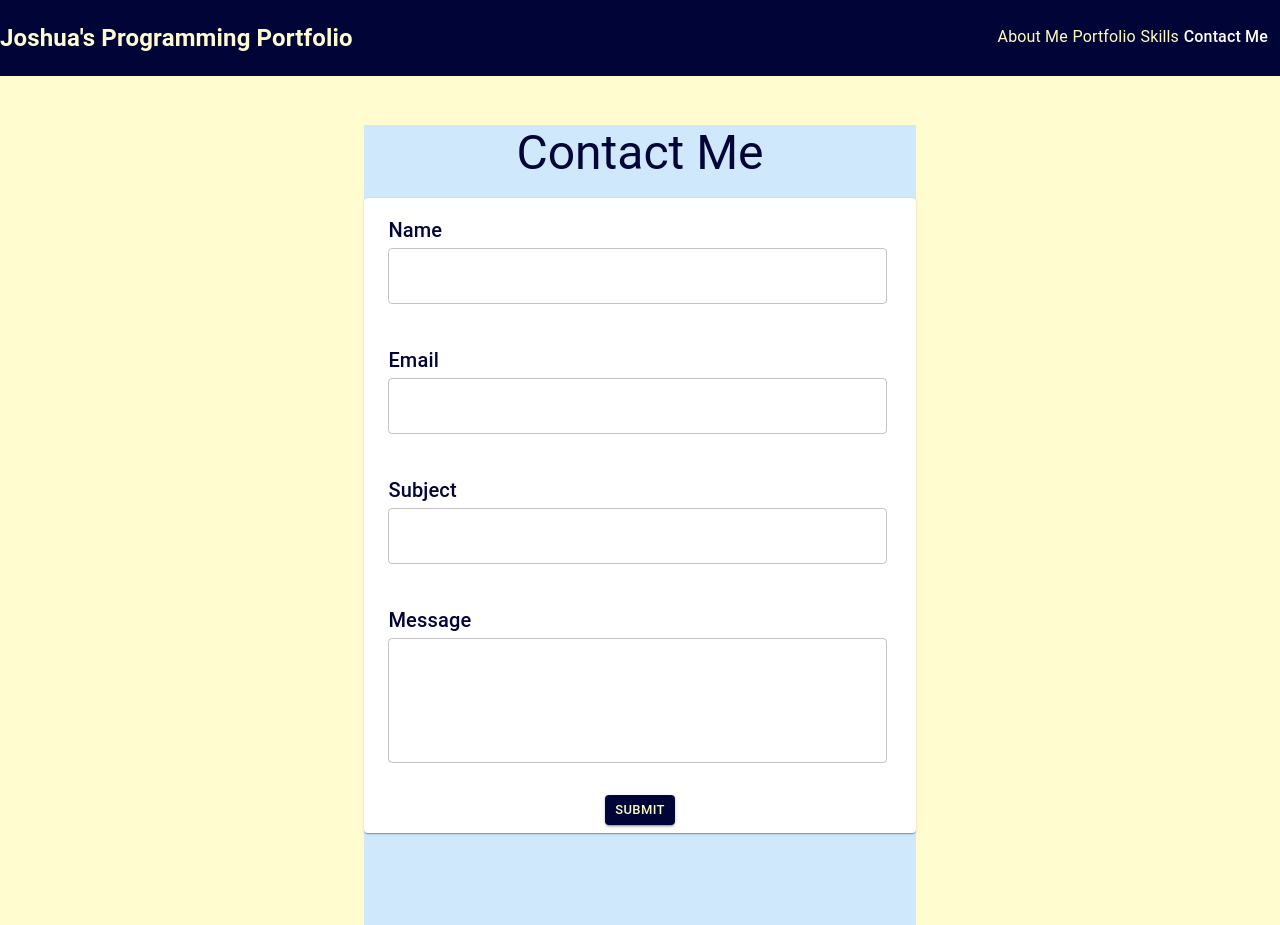
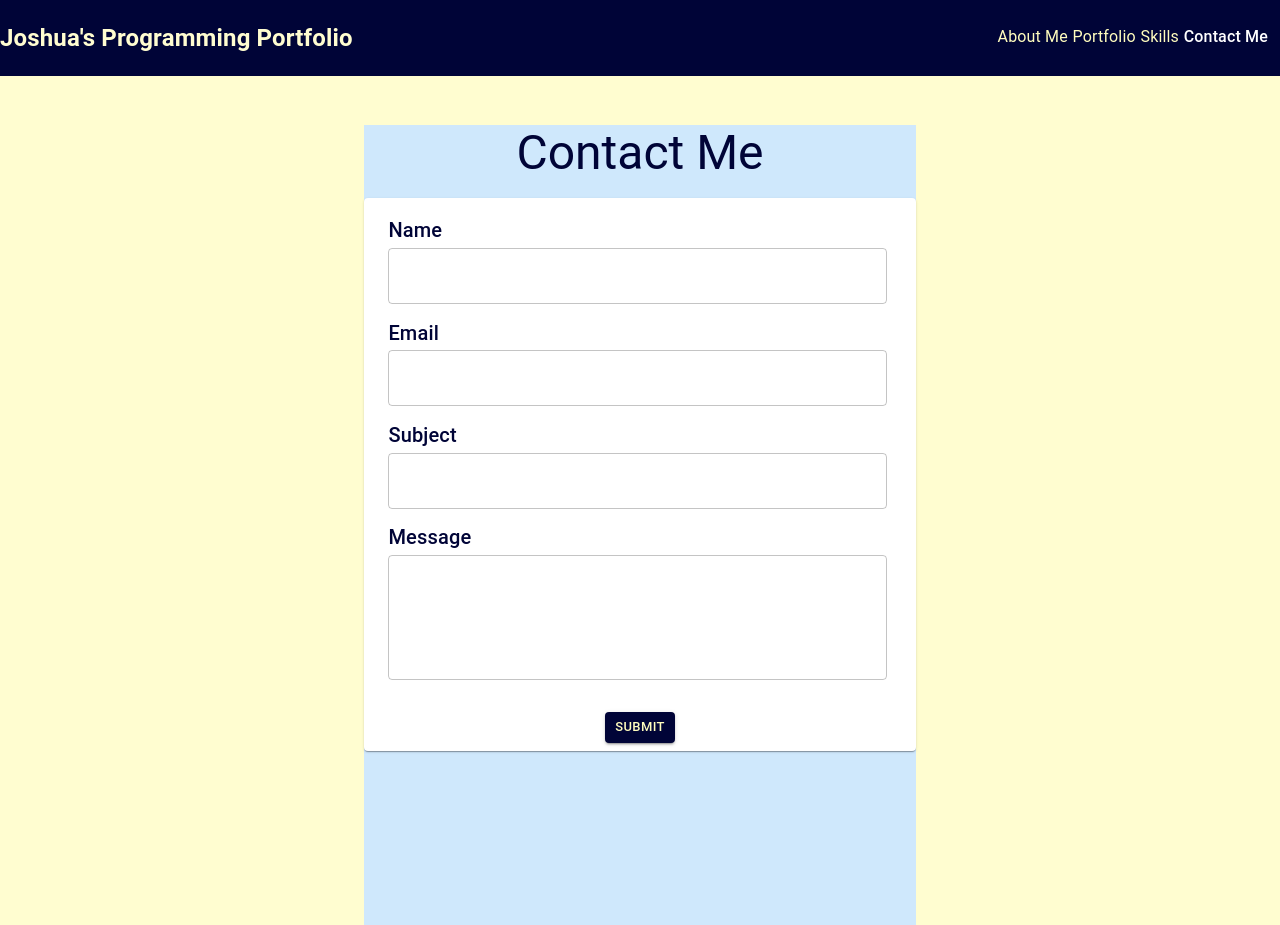
Before and after one commit to CoderJ01/material-ui-programming-portfolio, a React (Create React App) app: page /contact-me in a window 1280 px wide. Built offline with nearby package versions, Linux system fonts and the light colour scheme.

Commit message:
modify vertical spacing of input fields

```diff
--- a/src/pages/ContactMe/ContactMe.page.jsx
+++ b/src/pages/ContactMe/ContactMe.page.jsx
@@ -34,7 +34,7 @@ const ContactMe = () => {
                         </Box>
                     </CardContent>
                     {/* two  */}
-                    <CardContent sx={{ textAlign: 'left' }}>
+                    <CardContent sx={{ textAlign: 'left', marginTop: '-5%' }}>
                         <Container sx={{ marginLeft: '-3%'}}>
                             <Typography variant="h6" gutterBottom sx={{ color: 'rgb(0, 4, 55)'}}>Email</Typography>
                         </Container>
@@ -50,7 +50,7 @@ const ContactMe = () => {
                         </Box>
                     </CardContent>
                     {/* three */}
-                    <CardContent sx={{ textAlign: 'left' }}>
+                    <CardContent sx={{ textAlign: 'left', marginTop: '-5%' }}>
                         <Container sx={{ marginLeft: '-3%'}}>
                             <Typography variant="h6" gutterBottom sx={{ color: 'rgb(0, 4, 55)'}}>Subject</Typography>
                         </Container>
@@ -66,7 +66,7 @@ const ContactMe = () => {
                         </Box>
                     </CardContent>
                     {/* four */}
-                    <CardContent sx={{ textAlign: 'left' }}>
+                    <CardContent sx={{ textAlign: 'left', marginTop: '-5%'}}>
                         <Container sx={{ marginLeft: '-3%'}}>
                             <Typography variant="h6" gutterBottom sx={{ color: 'rgb(0, 4, 55)'}}>Message</Typography>
                         </Container>
```
